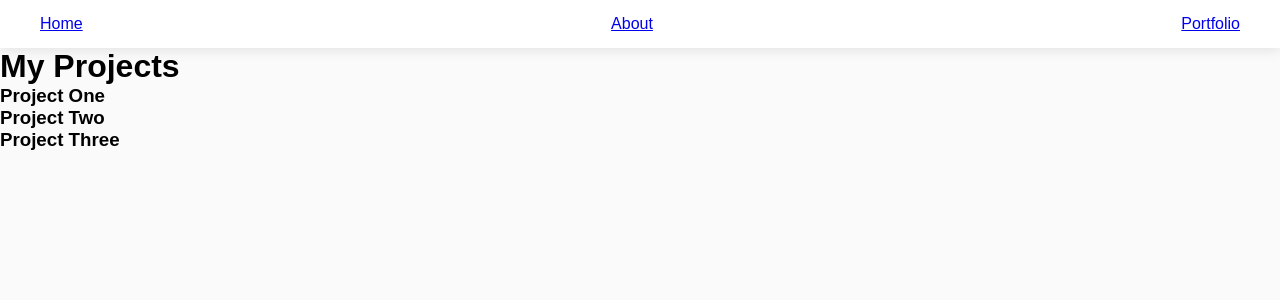
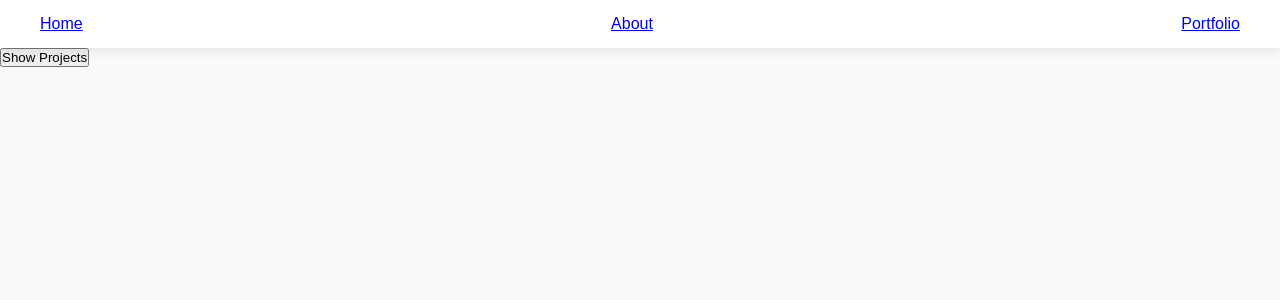
Before and after one commit to saxenapriti1008-stack/Portfolio-React-Project, a React (Vite) app in the folder Portfolio/: page /portfolio in a window 1280 px wide. Shown: the top 300 px of the page. Built offline with nearby package versions, Linux system fonts and the light colour scheme.

Commit message:
updated portfolio.jsx
added search bar
added state
added pass search to projects

```diff
--- a/Portfolio/src/pages/Portfolio.jsx
+++ b/Portfolio/src/pages/Portfolio.jsx
@@ -4,17 +4,41 @@ import Popup from "../component/popup.jsx";
 import "./portfolio.css";
 
 function Portfolio() {
+  const [showProjects, setShowProjects] = useState(false);
+  const [search, setSearch] = useState("");
   const [selectedProject, setSelectedProject] = useState(null);
 
   return (
     <div className="portfolio-page">
-      <h1>My Projects</h1>
 
-      <Projects onSelect={(p) => setSelectedProject(p)} />
+      <button onClick={() => setShowProjects(!showProjects)}>
+        {showProjects ? "Hide Projects" : "Show Projects"}
+      </button>
 
-      <Popup project={selectedProject} onClose={() => setSelectedProject(null)} />
+      {showProjects && (
+        <>
+          {/* Search bar */}
+          <input
+            type="text"
+            placeholder="Search projects..."
+            value={search}
+            onChange={(e) => setSearch(e.target.value)}
+            className="search-bar"
+          />
+
+          {/* Pass search + onSelect */}
+          <Projects search={search} onSelect={setSelectedProject} />
+        </>
+      )}
+
+      {/* Popup */}
+      {selectedProject && (
+        <Popup project={selectedProject} onClose={() => setSelectedProject(null)} />
+      )}
     </div>
   );
 }
 
+
+
 export default Portfolio;
```
